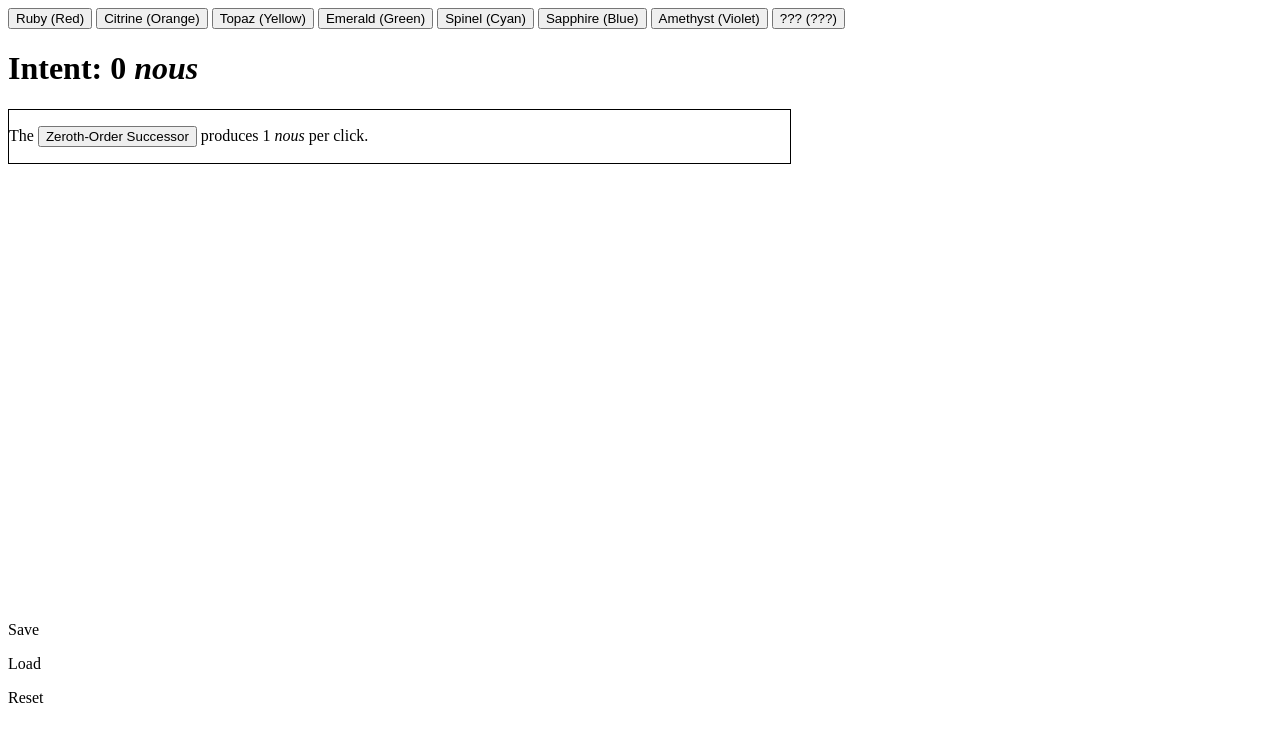
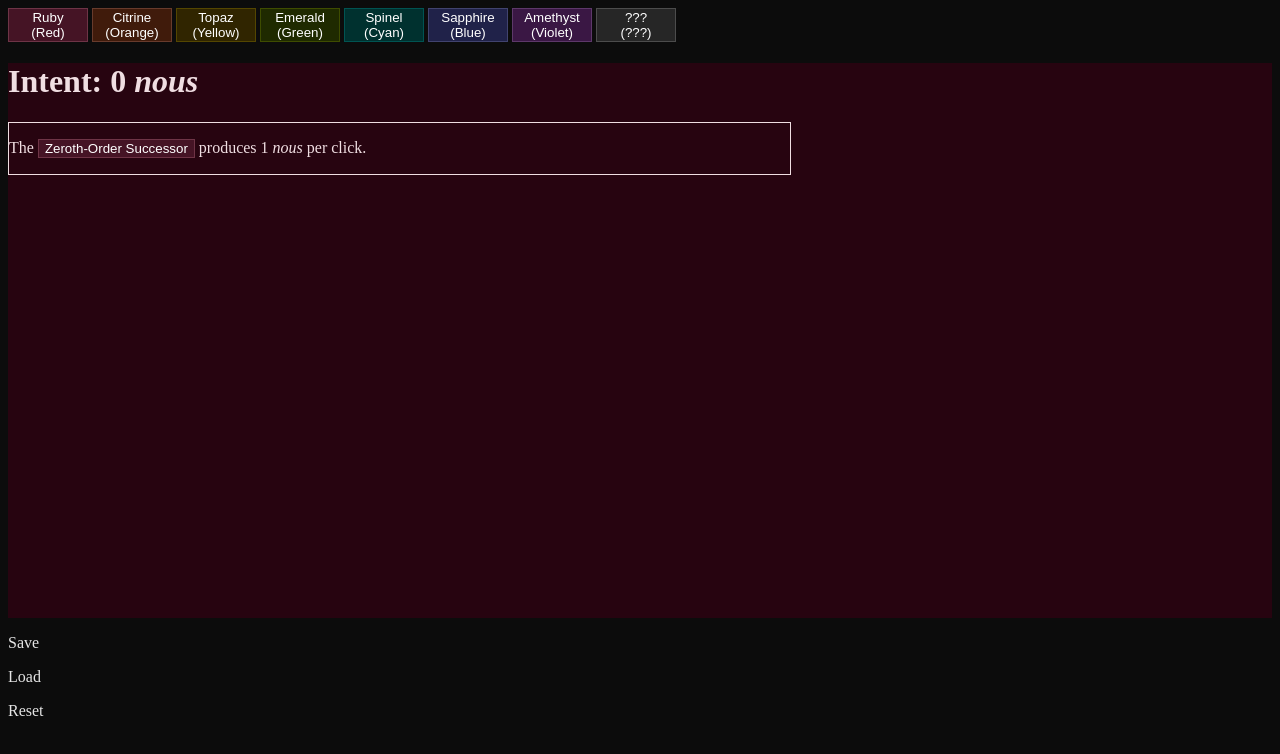
Before and after one commit to Literorrery/Axiom, a plain HTML site: page index.html in a window 1280 px wide. Drawn offline with Linux system fonts and the light colour scheme.

Commit message:
Move index.html head styles off into CSS Fixes #19

```diff
--- a/axiom.css
+++ b/axiom.css
@@ -1,8 +1,113 @@
 /* styles for Axiom */
+
+/* Roy took their partner's last name: ROY G. CBVK */
+/*   R = red        */
+/*   O = orange     */
+/*   Y = yellow     */
+/*   G = green      */
+/*   C = cyan       */
+/*   B = blue       */
+/*   V = violet     */
+/*   K = grey       */
+
+
+:root {
+
+    /*
+        schemes built using http://hclwizard.org:3000/hclwizard/
+        qualitative, hue -20 to 340, chroma 100, lumin 50, number 25
+        then cherry-picking amongst those
+    */
+
+    /* fullbrights: purely to show hue */
+    --c-full:   #7F7F7F;
+    --c-full-r: #D43B75;
+    --c-full-o: #C45613;
+    --c-full-y: #967500;
+    --c-full-g: #628400;
+    --c-full-c: #009995;
+    --c-full-b: #6469E3;
+    --c-full-v: #B640D5;
+    --c-full-k: #7F7F7F;
+
+    /* backgrounds: dark roast */
+    --c-back:   #0C0C0C;
+    --c-back-r: #270410;
+    --c-back-o: #230901;
+    --c-back-y: #181000;
+    --c-back-g: #0C1400;
+    --c-back-c: #001918;
+    --c-back-b: #0D0E2A;
+    --c-back-v: #1F0527;
+    --c-back-k: #0C0C0C;
+
+    /* button text: café au lait */
+    --c-high:   #999999;
+    --c-high-r: #C87A90;
+    --c-high-o: #C1816F;
+    --c-high-y: #A49048;
+    --c-high-g: #85994A;
+    --c-high-c: #00A2A0;
+    --c-high-b: #8A8BC7;
+    --c-high-v: #AE7FC0;
+    --c-high-k: #999999;
+
+    /* text: more like tea to be honest */
+    --c-text:   #E5E5E5;
+    --c-text-r: #F0DEE2;
+    --c-text-o: #EEDFDC;
+    --c-text-y: #E7E2D7;
+    --c-text-g: #E0E4D7;
+    --c-text-c: #D4E6E6;
+    --c-text-b: #E1E1EE;
+    --c-text-v: #E8DFEC;
+    --c-text-k: #E5E5E5;
+
+    /* button backs: espresso roast */
+    --c-bback:   #262626;
+    --c-bback-r: #451425;
+    --c-bback-o: #401B0B;
+    --c-bback-y: #302500;
+    --c-bback-g: #1F2A00;
+    --c-bback-c: #00312F;
+    --c-bback-b: #202249;
+    --c-bback-v: #3A1744;
+    --c-bback-k: #262626;
+
+    /* button borders: regular cup o' joe */
+    --c-bbord:   #4C4C4C;
+    --c-bbord-r: #6E3446;
+    --c-bbord-o: #683B2C;
+    --c-bbord-y: #544600;
+    --c-bbord-g: #3E4C00;
+    --c-bbord-c: #005452;
+    --c-bbord-b: #41436F;
+    --c-bbord-v: #5D386A;
+    --c-bbord-k: #4C4C4C;
+
+    /* button text: tea with milk */
+    --c-btext:   #FFFFFF;
+    --c-btext-r: #FFFFFF;
+    --c-btext-o: #FFFFFF;
+    --c-btext-y: #FFFFFF;
+    --c-btext-g: #FFFFFF;
+    --c-btext-c: #FFFFFF;
+    --c-btext-b: #FFFFFF;
+    --c-btext-v: #FFFFFF;
+    --c-btext-k: #FFFFFF;
+
+
+
+}
+
+
 
 html {
 	height: 100%;
+    color: var(--c-text);
+    background-color: var(--c-back);
 }
+
 .column {
 	overflow-y: scroll;
 	height: 62vh;
@@ -37,12 +142,87 @@ html {
 	clear: both;
 }
 
-/* put color variables here -EK */
-.red {}
-.orange {}
-.yellow {}
-.green {}
-.cyan {}
-.blue {}
-.violet {}
-.grey {}
+button {
+	border: 1px solid;
+}
+#jacketDisplay button {
+    width: 6em;
+}
+
+
+/* color schemes within each jacket */
+.red {
+    color: var(--c-text-r);
+    background-color: var(--c-back-r);
+}
+.orange {
+    color: var(--c-text-o);
+    background-color: var(--c-back-o);
+}
+.yellow {
+    color: var(--c-text-y);
+    background-color: var(--c-back-y);
+}
+.green {
+    color: var(--c-text-g);
+    background-color: var(--c-back-g);
+}
+.cyan {
+    color: var(--c-text-c);
+    background-color: var(--c-back-c);
+}
+.blue {
+    color: var(--c-text-b);
+    background-color: var(--c-back-b);
+}
+.violet {
+    color: var(--c-text-v);
+    background-color: var(--c-back-v);
+}
+.grey {
+    color: var(--c-text-k);
+    background-color: var(--c-back-k);
+}
+
+
+/* color schemes for each jacket's buttons */
+button.red, .red button {
+    color: var(--c-btext-r);
+    background-color: var(--c-bback-r);
+    border-color: var(--c-bbord-r);
+}
+button.orange, .orange button {
+    color: var(--c-btext-o);
+    background-color: var(--c-bback-o);
+    border-color: var(--c-bbord-o);
+}
+button.yellow, .yellow button {
+    color: var(--c-btext-y);
+    background-color: var(--c-bback-y);
+    border-color: var(--c-bbord-y);
+}
+button.green, .green button {
+    color: var(--c-btext-g);
+    background-color: var(--c-bback-g);
+    border-color: var(--c-bbord-g);
+}
+button.cyan, .cyan button {
+    color: var(--c-btext-c);
+    background-color: var(--c-bback-c);
+    border-color: var(--c-bbord-c);
+}
+button.blue, .blue button {
+    color: var(--c-btext-b);
+    background-color: var(--c-bback-b);
+    border-color: var(--c-bbord-b);
+}
+button.violet, .violet button {
+    color: var(--c-btext-v);
+    background-color: var(--c-bback-v);
+    border-color: var(--c-bbord-v);
+}
+button.grey, .grey button {
+    color: var(--c-btext-k);
+    background-color: var(--c-bback-k);
+    border-color: var(--c-bbord-k);
+}
--- a/index.html
+++ b/index.html
@@ -3,20 +3,21 @@
 <html lang="en">
 <head>
 	<meta http-equiv="Content-Type" content="text/html; charset=utf-8"/>
+	<title>Axiom: An Incremental Game of Natural Philosophy</title>
 </head>
 <style type="text/css"> @import "./axiom.css";</style>
 <style>
 </style>
 <body>
 <div id="jacketDisplay">
-	<button class="red" onclick="jacketFocus('red')">Ruby (Red)</button>
-	<button class="" onclick="jacketFocus('orange')">Citrine (Orange)</button>
-	<button class="" onclick="jacketFocus('yellow')">Topaz (Yellow)</button>
-	<button class="" onclick="jacketFocus('green')">Emerald (Green)</button>
-	<button class="" onclick="jacketFocus('cyan')">Spinel (Cyan)</button>
-	<button class="" onclick="jacketFocus('blue')">Sapphire (Blue)</button>
-	<button class="" onclick="jacketFocus('violet')">Amethyst (Violet)</button>
-	<button class="" onclick="jacketFocus('grey')">??? (???)</button>
+	<button class="red" onclick="jacketFocus('red')">Ruby<br />(Red)</button>
+	<button class="orange" onclick="jacketFocus('orange')">Citrine<br />(Orange)</button>
+	<button class="yellow" onclick="jacketFocus('yellow')">Topaz<br />(Yellow)</button>
+	<button class="green" onclick="jacketFocus('green')">Emerald<br />(Green)</button>
+	<button class="cyan" onclick="jacketFocus('cyan')">Spinel<br />(Cyan)</button>
+	<button class="blue" onclick="jacketFocus('blue')">Sapphire<br />(Blue)</button>
+	<button class="violet" onclick="jacketFocus('violet')">Amethyst<br />(Violet)</button>
+	<button class="grey" onclick="jacketFocus('grey')">???<br />(???)</button>
 </div>
 <div id="mainDisplay">
 	<div id="redMainDisplay" class="red mainDisplay active" style="display:block">
```
